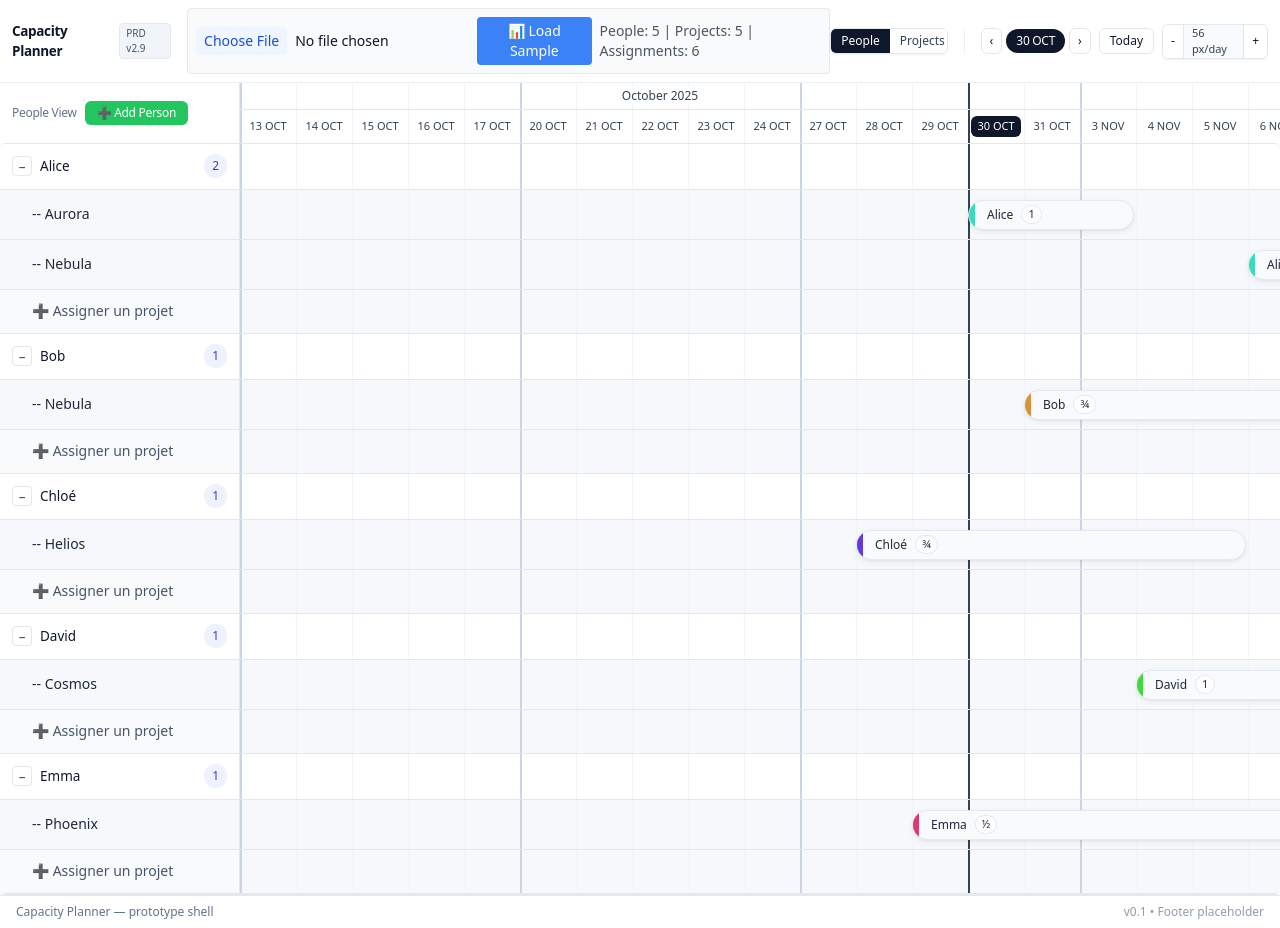
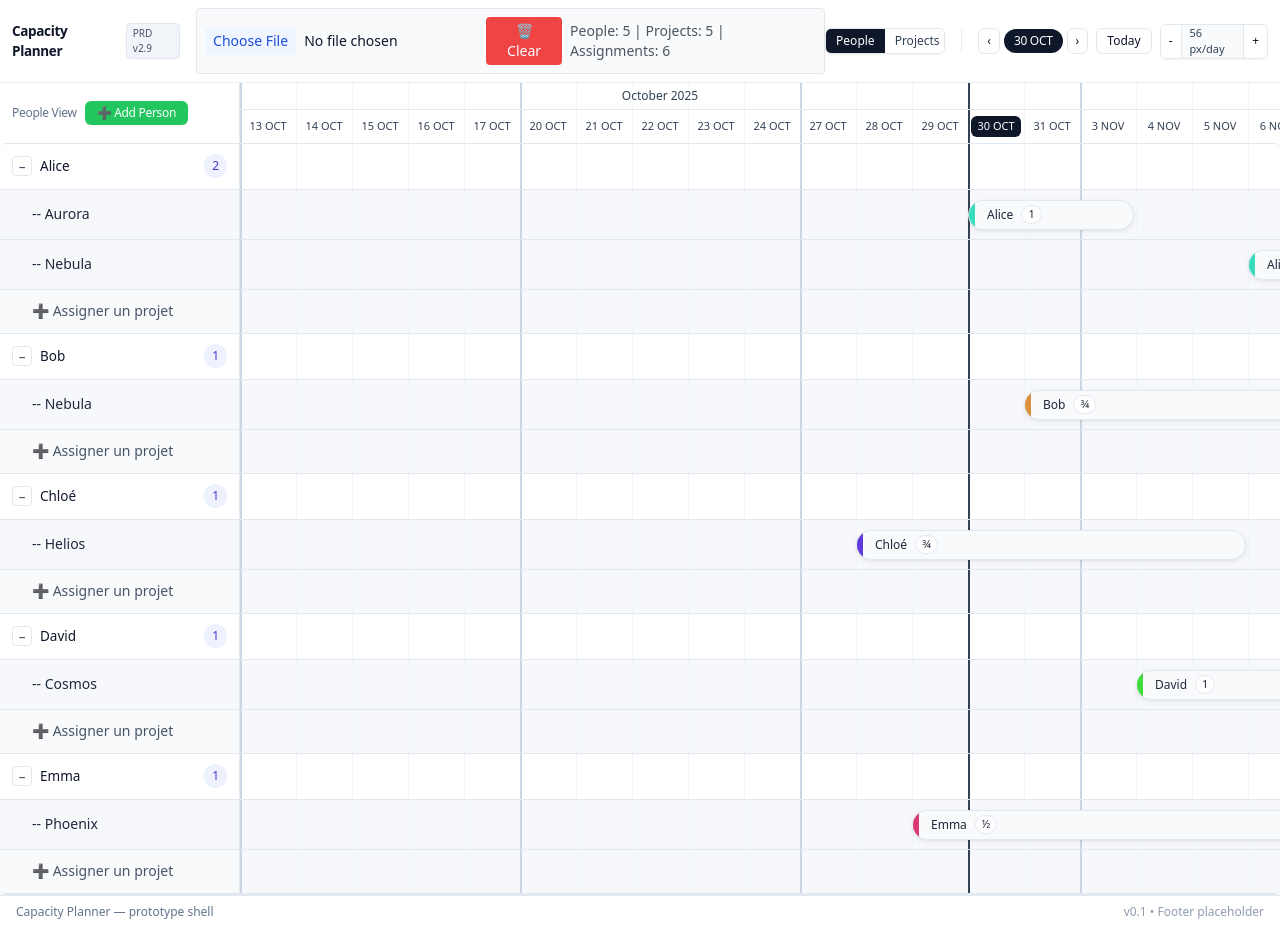
Before and after one commit to omniflow-oss/of-planner, a Nuxt app: page / in a window 1280 px wide. Both pictures are taken after a click on the button "📊 Load Sample". Shown: the top 928 px of the page. Built offline with nearby package versions, Linux system fonts and the light colour scheme.

Commit message:
fix  button load sample

```diff
--- a/components/DataManager.vue
+++ b/components/DataManager.vue
@@ -9,14 +9,26 @@
       class="text-sm file:mr-2 file:py-1 file:px-2 file:rounded file:border-0 file:text-sm file:bg-blue-50 file:text-blue-700 hover:file:bg-blue-100"
     />
 
-    <!-- Load Sample Data Button -->
+    <!-- Load Sample Data Button (only show when no data exists) -->
     <button
+      v-if="!store.hasData"
       @click="loadSampleData"
       :disabled="loading"
       class="px-3 py-1 text-sm bg-blue-500 text-white rounded hover:bg-blue-600 transition-colors disabled:opacity-50 disabled:cursor-not-allowed"
       title="Load sample data from /public/planner-data.json (5 people, 5 projects, 6 assignments)"
     >
       📊 Load Sample
+    </button>
+
+    <!-- Clear Data Button (only show when data exists) -->
+    <button
+      v-if="store.hasData"
+      @click="clearAllData"
+      :disabled="loading"
+      class="px-3 py-1 text-sm bg-red-500 text-white rounded hover:bg-red-600 transition-colors disabled:opacity-50 disabled:cursor-not-allowed"
+      title="Clear all data (people, projects, assignments)"
+    >
+      🗑️ Clear
     </button>
 
     <!-- Download Button (only show when data is modified) -->
@@ -108,6 +120,14 @@ const loadSampleData = async () => {
   }
 }
 
+const clearAllData = () => {
+  const confirmed = confirm('Are you sure you want to clear all data? This action cannot be undone.')
+  if (confirmed) {
+    store.clearState()
+    console.log('All data cleared')
+  }
+}
+
 const downloadData = () => {
   const timestamp = new Date().toISOString().slice(0, 19).replace(/[:.]/g, '-')
   const filename = `planner-data-${timestamp}.json`
--- a/composables/useDataLoader.ts
+++ /dev/null
@@ -1,83 +0,0 @@
-import { usePlannerStore } from '@/stores/usePlannerStore'
-import type { ExternalPlannerData } from '@/types/planner'
-
-/**
- * Composable for loading planner data from external JSON files and managing state
- */
-export function useDataLoader() {
-  const store = usePlannerStore()
-
-  /**
-   * Load data from a JSON file in the public folder
-   * @param filename - The JSON filename (defaults to 'planner-data.json')
-   * @returns Promise that resolves to the loaded data
-   */
-  const loadFromJSON = async (filename = 'planner-data.json') => {
-    return await store.loadDataFromJSON(filename)
-  }
-
-  /**
-   * Clear all data to empty state
-   */
-  const clearState = () => {
-    store.clearState()
-  }
-
-  /**
-   * Load data from a local file object
-   * @param data - The parsed JSON data object
-   */
-  const loadFromObject = (data: ExternalPlannerData) => {
-    store.loadDataFromObject(data)
-  }
-
-  /**
-   * Load predefined datasets
-   */
-  const loadMainDataset = () => loadFromJSON('planner-data.json')
-  const loadTeamDataset = () => loadFromJSON('team-data.json')
-
-  /**
-   * Check if a JSON file exists in the public folder
-   * @param filename - The JSON filename to check
-   * @returns Promise that resolves to boolean
-   */
-  const checkFileExists = async (filename: string) => {
-    try {
-      const response = await fetch(`${filename}`, { method: 'HEAD' })
-      return response.ok
-    } catch {
-      return false
-    }
-  }
-
-  /**
-   * Download current planner data as JSON file
-   * @param filename - The filename for the downloaded file (optional)
-   */
-  const downloadPlannerData = (filename?: string) => {
-    store.downloadPlannerData(filename)
-  }
-
-  /**
-   * Get list of available JSON files (requires manual enumeration)
-   * @returns Array of available dataset filenames
-   */
-  const getAvailableDatasets = () => {
-    return [
-      'planner-data.json',
-      'team-data.json'
-    ]
-  }
-
-  return {
-    loadFromJSON,
-    loadFromObject,
-    clearState,
-    loadMainDataset,
-    loadTeamDataset,
-    checkFileExists,
-    getAvailableDatasets,
-    downloadPlannerData
-  }
-}
--- a/stores/usePlannerStore.ts
+++ b/stores/usePlannerStore.ts
@@ -2,7 +2,26 @@ import { defineStore } from 'pinia'
 import type { PlannerState, Assignment, Person, Project, Allocation, ViewMode, ExternalPlannerData } from '@/types/planner'
 import { addDaysISO, clampDateRange, parseISO, toISO } from '@/composables/useDate'
 
-function uid(prefix = 'id') { return `${prefix}_${Math.random().toString(36).slice(2, 9)}` }
+// Generate sequential IDs based on existing data
+function generateSequentialId(prefix: string, existingItems: { id: string }[]): string {
+  // Find the highest number for this prefix
+  let maxNumber = 0
+  const regex = new RegExp(`^${prefix}(\\d+)$`)
+
+  for (const item of existingItems) {
+    const match = item.id.match(regex)
+    if (match) {
+      const number = parseInt(match[1], 10)
+      if (number > maxNumber) {
+        maxNumber = number
+      }
+    }
+  }
+
+  const newId = `${prefix}${maxNumber + 1}`
+  console.log(`Generated sequential ID: ${newId} (previous max: ${prefix}${maxNumber})`)
+  return newId
+}
 
 export const usePlannerStore = defineStore('planner', {
   state: (): PlannerState => ({
@@ -38,7 +57,8 @@ export const usePlannerStore = defineStore('planner', {
 
     createAssignment(input: { person_id: string; project_id: string; start: string; end: string; allocation: Allocation; subtitle?: string | null }) {
       const { start, end } = clampDateRange(input.start, input.end)
-      const a: Assignment = { id: uid('a'), ...input, start, end }
+      const id = generateSequentialId('a', this.assignments)
+      const a: Assignment = { id, ...input, start, end }
       this.assignments.push(a)
       this.view.selected_id = a.id
       this.isDataModified = true
@@ -65,15 +85,17 @@ export const usePlannerStore = defineStore('planner', {
     },
 
     createPerson(input: { name: string }) {
-      const p: Person = { id: uid('p'), name: input.name }
+      const id = generateSequentialId('p', this.people)
+      const p: Person = { id, name: input.name }
       this.people.push(p)
       this.isDataModified = true
       return p
     },
 
     createProject(input: { name: string; color?: string; emoji?: string }) {
+      const id = generateSequentialId('j', this.projects)
       const p: Project = {
-        id: uid('j'),
+        id,
         name: input.name,
         color: input.color || '#3b82f6',
         emoji: input.emoji || '📋'
@@ -118,7 +140,7 @@ export const usePlannerStore = defineStore('planner', {
     // Load data from external JSON file
     async loadDataFromJSON(filename = 'planner-data.json'): Promise<ExternalPlannerData> {
       try {
-        const response = await fetch(`/${filename}`)
+        const response = await fetch(`${filename}`)
         if (!response.ok) {
           throw new Error(`Failed to load ${filename}: ${response.status}`)
         }
```
